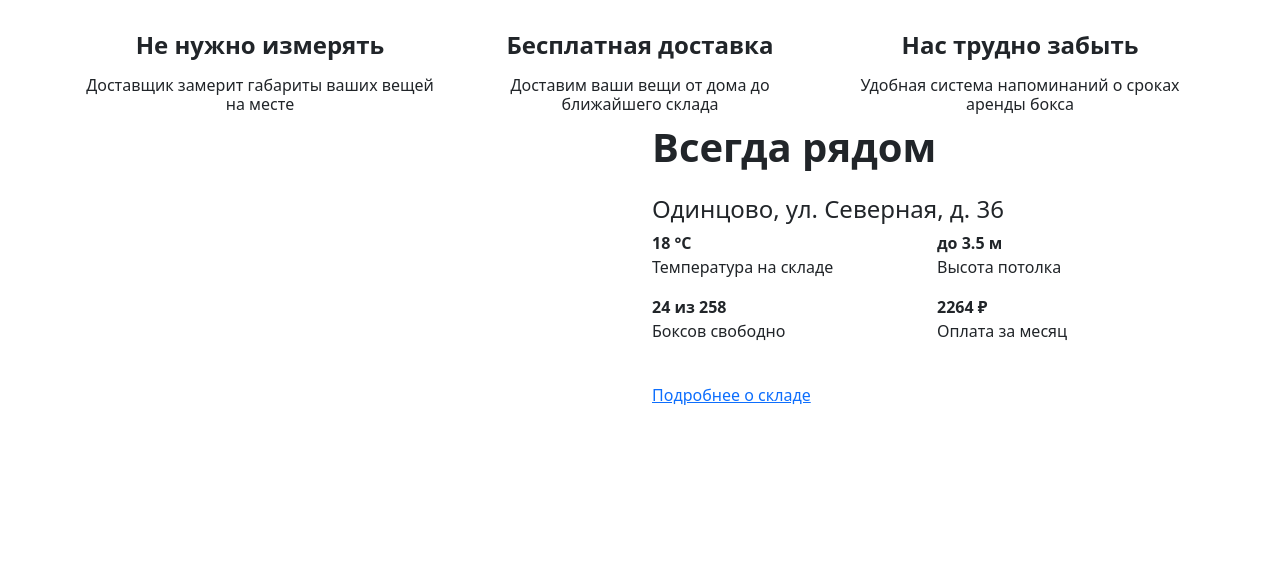
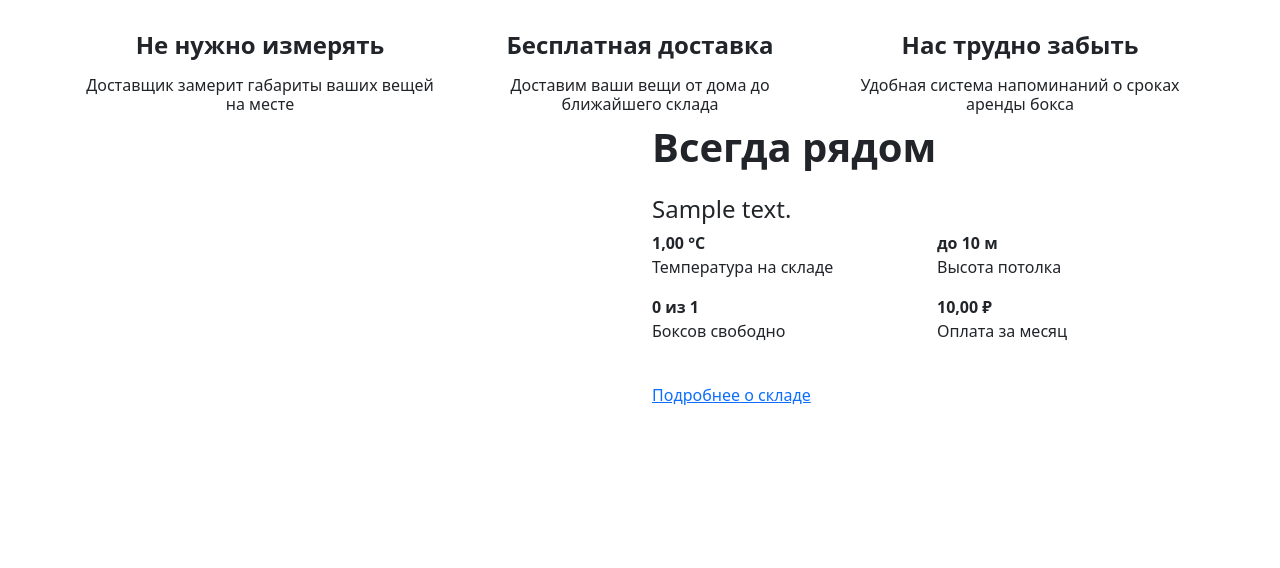
Before and after one commit to Yar59/SelfStorage, a Django app: page / in a window 1280 px wide. Shown: the part 2089-2657 px from the top of the page. Run offline with Django 4.2, Linux system fonts and the light colour scheme; tables that the repository leaves empty hold one stand-in row (values such as "Sample post"); parts of the project's set-up code (start-up, migrations or seed data) failed here and were passed over.

Commit message:
Connect DB and base template to index.html

```diff
--- a/templates/index.html
+++ b/templates/index.html
@@ -1,49 +1,11 @@
-<!DOCTYPE html>
-<html lang="en">
-<head>
-	<meta charset="UTF-8">
-	<meta http-equiv="X-UA-Compatible" content="IE=edge">
-	<meta name="viewport" content="width=device-width, initial-scale=1">
-	<link href="https://cdn.jsdelivr.net/npm/bootstrap@5.0.2/dist/css/bootstrap.min.css" rel="stylesheet" integrity="sha384-EVSTQN3/azprG1Anm3QDgpJLIm9Nao0Yz1ztcQTwFspd3yD65VohhpuuCOmLASjC" crossorigin="anonymous">
-	<link rel="stylesheet" href="Style.css">
-	<title>SelfStorage</title>
-</head>
-<body>
-<header class="navbar navbar-expand-xl navbar-light fixed-top bg-white py-5">
-	<nav class="container">
-		<button class="navbar-toggler" type="button" data-bs-toggle="collapse" data-bs-target="#navbar" aria-controls="navbar" aria-expanded="false" aria-label="Toggle navigation">
-			<span class="navbar-toggler-icon"></span>
-		</button>
-		<a class="navbar-brand" href="#">
-			<img src="img/Vector.svg" alt="[]">
-			<img src="img/SelfStorage.svg" alt="SelfStorage">
-		</a>
-		<div class="collapse navbar-collapse justify-content-end" id="navbar">
-			<ul class="navbar-nav">
-				<li class="nav-item me-5">
-					<a class="nav-link SelfStorage_black" href="#">Рассчитать стоимость</a>
-				</li>
-				<li class="nav-item me-5">
-					<a class="nav-link SelfStorage_black" href="#">Правила хранения</a>
-				</li>
-				<li class="nav-item me-5">
-					<a class="nav-link SelfStorage_black" href="#">Арендовать бокс</a>
-				</li>
-				<li class="nav-item me-5">
-					<a class="nav-link SelfStorage_green" href="#" data-bs-toggle="modal" data-bs-target="#SignModal">Войти</a>
-				</li>
-				<li class="nav-item d-flex align-items-center">
-					<div class="d-flex justify-content-center align-items-center rounded-pill SelfStorage__bg_green me-2" style="height: 36px; width: 36px;">
-						<svg xmlns="http://www.w3.org/2000/svg" width="13" height="13" fill="white" class="bi bi-telephone-fill" viewBox="0 0 16 16">
-							<path fill-rule="evenodd" d="M1.885.511a1.745 1.745 0 0 1 2.61.163L6.29 2.98c.329.423.445.974.315 1.494l-.547 2.19a.678.678 0 0 0 .178.643l2.457 2.457a.678.678 0 0 0 .644.178l2.189-.547a1.745 1.745 0 0 1 1.494.315l2.306 1.794c.829.645.905 1.87.163 2.611l-1.034 1.034c-.74.74-1.846 1.065-2.877.702a18.634 18.634 0 0 1-7.01-4.42 18.634 18.634 0 0 1-4.42-7.009c-.362-1.03-.037-2.137.703-2.877L1.885.511z"/>
-						</svg>
-					</div>
-					<b>8 (800) 000-00-00</b>
-				</li>
-			</ul>
-		</div>
-	</nav>
-</header>
+{% extends 'base.html' %}
+{% load static %}
+
+
+{% block title %}SelfStorage{%endblock%}
+
+{% block content %}
+
 <aside class="modal fade" id="RegModal" tabindex="-1" aria-labelledby="exampleModalLabel" aria-hidden="true">
 	<div class="modal-dialog modal-dialog-scrollable modal-fullscreen">
 		<div class="modal-content">
@@ -76,6 +38,7 @@
 					<input type="email" required name="EMAIL" class="form-control  border-8 mb-4 py-3 px-5 border-0 fs_24 SelfStorage__bg_lightgrey" placeholder="E-mail">
 					<input type="text" required name="PASSWORD" class="form-control  border-8 mb-4 py-3 px-5 border-0 fs_24 SelfStorage__bg_lightgrey" placeholder="Пароль">
 					<a href="#" class="SelfStorage_orange" data-bs-toggle="modal" data-bs-target="#ForgetModal" data-bs-dismiss="modal" aria-label="Close">Забыли пароль?</a>
+
 					<button class="btn border-8 py-3 px-5 mt-5 mb-3 w-100 text-white fs_24 SelfStorage__bg_orange SelfStorage__btn2_orange">Войти</button>
 					<span>Нет аккаунта?  <a href="#" class="SelfStorage_orange" data-bs-toggle="modal" data-bs-target="#RegModal" data-bs-dismiss="modal" aria-label="Close">Зарегистрируйтесь на сайте</a></span>
 				</form>
@@ -109,6 +72,7 @@
 				<input type="text" required name="EMAIL1" class="form-control border-8 mb-4 py-3 px-5 border-0 fs_24 SelfStorage__bg_lightgrey" placeholder="Укажите ваш e-mail">
 				<button class="btn border-8 py-3 px-5 w-100 text-white fs_24 SelfStorage__bg_orange SelfStorage__btn2_orange">Рассчитать стоимость</button>
 				<span class="text-center fw-light">Нажимая на кнопку, вы подтверждаете свое <a href="#" class="link-dark">согласие на обработку персональных данных</a></span>
+
 			</form>
 		</div>
 		<div class="col-12 col-lg-6 SelfStorage__img"></div>
@@ -154,7 +118,7 @@
 				</div>
 
 				<h4 class="text-white mt-5 mb-3">Бокс от 190 р. за м²</h4>
-				<button class="btn fs_24 SelfStorage_green bg-white SelfStorage__btn_green border-8 w-50 py-3">Подробнее</button>
+				<a href="{% url 'main_site:boxes' %}" class="btn fs_24 SelfStorage_green bg-white SelfStorage__btn_green border-8 w-50 py-3">Подробнее</a>
 			</div>
 		</div>
 		<div class="col-12 col-lg-6 d-flex justify-content-center justify-content-lg-start">
@@ -218,24 +182,24 @@
 		<div class="col-12 col-lg-6 mb-3 mb-lg-0 SelfStorage__img2"></div>
 		<div class="col-12 col-lg-6 d-flex flex-column align-items-center align-items-lg-start">
 			<h1 class="text-start fw-bold SelfStorage_green mb-4">Всегда рядом</h1>
-			<h4 class="SelfStorage_grey">Одинцово,  ул. Северная, д. 36</h4>
+			<h4 class="SelfStorage_grey">{{ address }}</h4>
 			<div class="row">
 				<div class="col-6 d-flex flex-column align-items-center align-items-lg-start">
-					<span class="fs_30 fw-bold SelfStorage_orange">18 °С</span>
+					<span class="fs_30 fw-bold SelfStorage_orange">{{ temperature }} °С</span>
 					<span class="SelfStorage_grey mb-3">Температура на складе</span>
-					<span class="fs_30 fw-bold SelfStorage_orange">24 из 258</span>
+					<span class="fs_30 fw-bold SelfStorage_orange">{{ free_boxes }} из {{ total_boxes }}</span>
 					<span class="SelfStorage_grey mb-3">Боксов свободно</span>
 				</div>
 				<div class="col-6 d-flex flex-column align-items-center align-items-lg-start">
-					<span class="fs_30 fw-bold SelfStorage_orange">до 3.5 м</span>
+					<span class="fs_30 fw-bold SelfStorage_orange">до {{ max_height }} м</span>
 					<span class="SelfStorage_grey mb-3">Высота потолка</span>
-					<span class="fs_30 fw-bold SelfStorage_orange">2264 ₽</span>
+					<span class="fs_30 fw-bold SelfStorage_orange">{{ rental_price }} ₽</span>
 					<span class="SelfStorage_grey mb-3">Оплата за месяц</span>
 				</div>
 				<a href="#" class="text-center text-lg-start mt-4 mb-5 SelfStorage_green">Подробнее о складе</a>
 				<div class="d-flex flex-column align-items-center align-items-lg-start">
 					<button class="btn w-75 fs_24 px-5 py-3 text-white border-8 SelfStorage__bg_green SelfStorage__btn2_green mb-3">Арендовать бокс</button>
-					<button class="btn w-75 fs_24 px-5 py-3 text-white border-8 SelfStorage__bg_orange SelfStorage__btn2_orange">Выбрать склад</button>
+					<a href="/boxes" class="btn w-75 fs_24 px-5 py-3 text-white border-8 SelfStorage__bg_orange SelfStorage__btn2_orange">Выбрать склад</a>
 				</div>
 			</div>
 		</div>
@@ -256,7 +220,7 @@
 							</div>
 						</div>
 						<div class="col-12 col-lg-6 d-flex flex-column align-items-center justify-content-center">
-							<img src="img/img1.png" width="290" height="290" class="rounded-pill mb-3" alt="">
+							<img src="{% static 'img/img1.png' %}" width="290" height="290" class="rounded-pill mb-3" alt="">
 							<span class="fw-bold">Катерина Петрова</span>
 							<span>Одинцово</span>
 						</div>
@@ -274,7 +238,7 @@
 							</div>
 						</div>
 						<div class="col-12 col-lg-6 d-flex flex-column align-items-center justify-content-center">
-							<img src="img/img2.png" width="290" height="290"  class="rounded-pill mb-3" alt="">
+							<img src="{% static 'img/img2.png' %}" width="290" height="290"  class="rounded-pill mb-3" alt="">
 							<span class="fw-bold">Николай Овсянников</span>
 							<span>Люберцы</span>
 						</div>
@@ -314,51 +278,5 @@
 		</div>
 	</div>
 </aside>
-<footer class="container py-5">
-	<div class="row mb-5">
-		<div class="col-6 col-md-4 d-flex flex-column mb-3">
-			<a href="#" class="navbar-brand">
-				<img src="img/Vector.svg" alt="[]">
-				<img src="img/SelfStorage.svg" alt="SelfStorage">
-			</a>
-			<span class="SelfStorage_green">Ежедневно: 9.00 - 21.00</span>
 
-		</div>
-		<div class="col-6 col-md-4 d-flex flex-column mb-3">
-			<span class="fs_24 fw-bold SelfStorage_green">8 (800) 000-00-00</span>
-			<span class="SelfStorage_green">info@selfstorage.ru</span>
-		</div>
-		<div class="col-6 col-md-4">
-			<div class="">
-				<a href="https://vk.com/devmanorg"><img src="img/VK_Compact_Logo%201.svg" alt=""></a>
-				<a href="#" class="text-decoration-none">
-					<svg xmlns="http://www.w3.org/2000/svg" width="53" height="53" fill="currentColor" class="bi bi-telegram" viewBox="0 0 16 16">
-						<path d="M16 8A8 8 0 1 1 0 8a8 8 0 0 1 16 0zM8.287 5.906c-.778.324-2.334.994-4.666 2.01-.378.15-.577.298-.595.442-.03.243.275.339.69.47l.175.055c.408.133.958.288 1.243.294.26.006.549-.1.868-.32 2.179-1.471 3.304-2.214 3.374-2.23.05-.012.12-.026.166.016.047.041.042.12.037.141-.03.129-1.227 1.241-1.846 1.817-.193.18-.33.307-.358.336a8.154 8.154 0 0 1-.188.186c-.38.366-.664.64.015 1.088.327.216.589.393.85.571.284.194.568.387.936.629.093.06.183.125.27.187.331.236.63.448.997.414.214-.02.435-.22.547-.82.265-1.417.786-4.486.906-5.751a1.426 1.426 0 0 0-.013-.315.337.337 0 0 0-.114-.217.526.526 0 0 0-.31-.093c-.3.005-.763.166-2.984 1.09z"/>
-					</svg>
-				</a>
-				<a href="#"><img src="img/whatsapp.svg" alt=""></a>
-			</div>
-		</div>
-	</div>
-	<div class="row">
-		<div class="col-6 col-md-4 d-flex flex-column">
-			<p><a href="#" class="link-dark text-decoration-none">Тарифы</a></p>
-			<p><a href="#" class="link-dark text-decoration-none">Рассчитать стоимость</a></p>
-			<p><a href="#" class="link-dark text-decoration-none">Арендовать бокс</a></p>
-		</div>
-		<div class="col-6 col-md-4 d-flex flex-column">
-			<p><a href="#" class="link-dark text-decoration-none">Правила хранения</a></p>
-			<p><a href="#" class="link-dark text-decoration-none">Адреса складов</a></p>
-			<p><a href="#" class="link-dark text-decoration-none">Отзывы</a></p>
-		</div>
-		<div class="col-6 col-md-4 d-flex flex-column">
-			<p><a href="#" class="link-dark text-decoration-none">Политика конфиденциальности</a></p>
-			<p><a href="#" class="link-dark text-decoration-none">Правовые документы</a></p>
-			<p><a href="#" class="link-dark text-decoration-none">Контакты</a></p>
-		</div>
-		<h6 class="SelfStorage_grey text-center mt-5">© 2022 SelfStorage. Использование материалов запрещено без письменного согласия</h6>
-	</div>
-</footer>
-<script src="https://cdn.jsdelivr.net/npm/bootstrap@5.0.2/dist/js/bootstrap.bundle.min.js" integrity="sha384-MrcW6ZMFYlzcLA8Nl+NtUVF0sA7MsXsP1UyJoMp4YLEuNSfAP+JcXn/tWtIaxVXM" crossorigin="anonymous"></script>
-</body>
-</html>
+{%endblock%}
```
